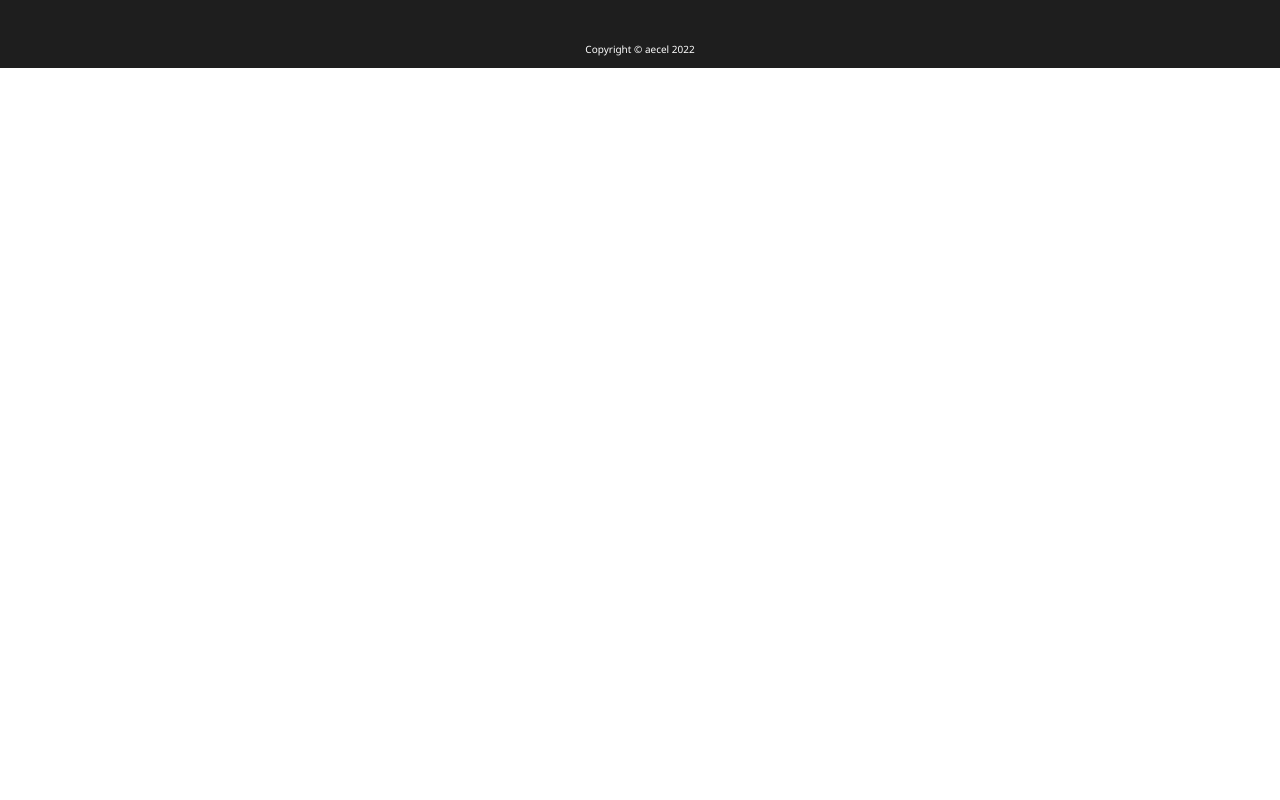
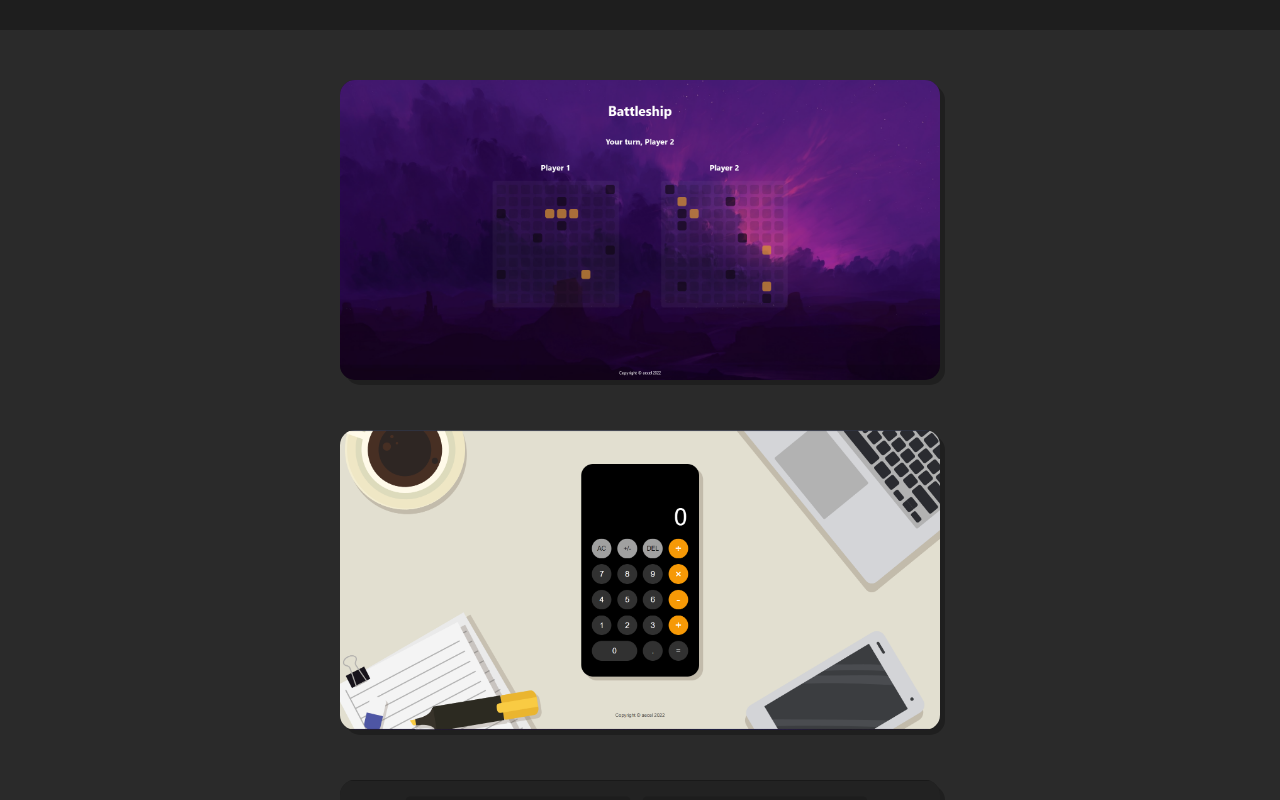
Before and after one commit to aecel/portfolio, a React (Create React App) app: page / in a window 1280 px wide. Shown: the top 800 px of the page. Built offline with nearby package versions, Linux system fonts and the light colour scheme.

Commit message:
Add project cards

```diff
--- a/public/index.html
+++ b/public/index.html
@@ -23,7 +23,7 @@
       work correctly both with client-side routing and a non-root public URL.
       Learn how to configure a non-root public URL by running `npm run build`.
     -->
-    <title>My Portgolio</title>
+    <title>My Portfolio</title>
   </head>
   <body>
     <noscript>You need to enable JavaScript to run this app.</noscript>
--- a/src/App.js
+++ b/src/App.js
@@ -1,10 +1,28 @@
 import "./styles/style.css"
+import getProjectArray from "./getProjectArray"
+import ProjectCard from "./components/ProjectCard"
 
 const App = () => {
+  const projectArray = getProjectArray()
+
   return (
     <div className="App">
       <header></header>
-      <main></main>
+      <main>
+        <div class="cards-container">
+          {projectArray.map((project) => {
+            return (
+              <ProjectCard
+                id={project.id}
+                key={project.id}
+                imageSrc={project.imageSrc}
+                alt={project.alt}
+                link={project.link}
+              />
+            )
+          })}
+        </div>s
+      </main>
       <footer>Copyright © aecel 2022</footer>
     </div>
   )
--- a/src/components/ProjectCard.js
+++ b/src/components/ProjectCard.js
@@ -1,13 +1,7 @@
-const ProjectCard = () => {
+const ProjectCard = ({ id, imageSrc, alt, link }) => {
   return (
-    <a
-      target="_blank"
-      rel="noreferrer"
-      id="rock-paper-scissors"
-      href="https://aecel.github.io/rock-paper-scissors/"
-      class="card"
-    >
-      <img src="./images/rock-paper-scissors.png" alt="" />
+    <a target="_blank" rel="noreferrer" className="card" id={id} href={link}>
+      <img src={imageSrc} alt={alt} />
     </a>
   )
 }
--- /dev/null
+++ b/src/getProjectArray.js
@@ -0,0 +1,26 @@
+const getProjectArray = () => {
+  const importAll = (r) => {
+    return r.keys().map(r)
+  }
+  const imageArray = importAll(
+    require.context("./images/projects", false, /\.(png|jpe?g|svg)$/)
+  )
+
+  const nameArray = imageArray.map((imageSrc) => {
+    return imageSrc.slice(14, imageSrc.indexOf("."))
+  })
+
+  let projectArray = []
+  for (let i = 0; i < nameArray.length; i++) {
+    projectArray.push({
+      id: nameArray[i],
+      imageSrc: imageArray[i],
+      link: `https://aecel.github.io/${nameArray[i]}/`,
+      alt: `Link to ${nameArray[i]}`,
+    })
+  }
+
+  return projectArray
+}
+
+export default getProjectArray
--- a/src/styles/style.css
+++ b/src/styles/style.css
@@ -48,7 +48,7 @@ header {
   z-index: 1;
 }
 
-#content {
+main {
   flex: 1;
   background-color: rgb(42, 42, 42);
 }
```
Also changed, not shown: package.json (+7 -1 lines), 1 other file (tests, documents, lock files or other folders).
